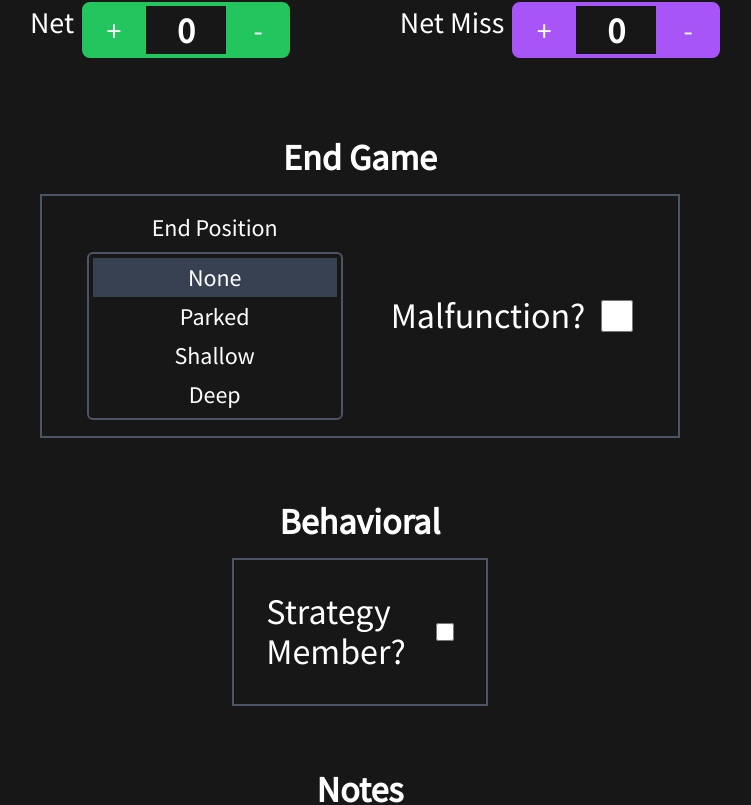
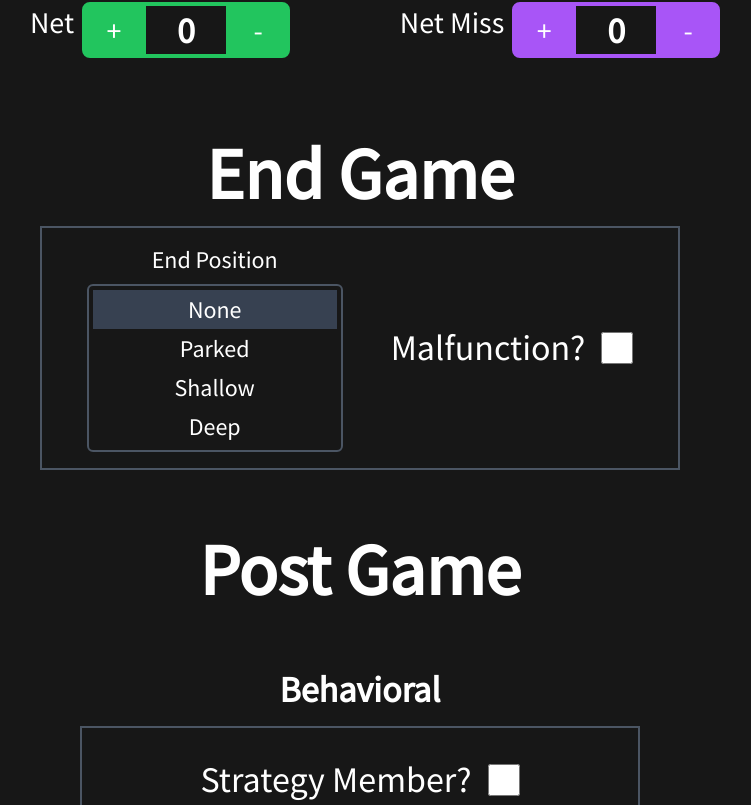
Before and after one commit to GockBlock64/frc1257-scouting, a Next.js app: page / in a window 1280 px wide. Shown: the part 2136-2941 px from the top of the page, without its empty margins (280-1031 px from the left). Built offline with nearby package versions, Linux system fonts and the light colour scheme.

Commit message:
minor changes

```diff
--- a/sections/EndGame.tsx
+++ b/sections/EndGame.tsx
@@ -8,7 +8,7 @@ const EndGame = ({}: EndGameProps): JSX.Element => {
   const { register, watch, setValue } = useFormContext();
   return (
     <>
-      <div className="flex items-center justify-center mt-16 mb-4 text-4xl font-semibold">
+      <div className="flex items-center justify-center mt-16 mb-4 text-7xl font-semibold">
         End Game
       </div>
       <div className="flex flex-col border-2 border-gray-600 w-96 md:w-1/2 mx-auto mb-16">
--- a/sections/PostGame.tsx
+++ b/sections/PostGame.tsx
@@ -34,11 +34,14 @@ const PostGame = (): JSX.Element => {
 
   return (
     <>
+      <div className="flex items-center justify-center mt-16 mb-4 text-7xl font-semibold">
+        Post Game
+      </div>
       {/* Strategy Scouting Section */}
       <div className="flex items-center justify-center mt-16 mb-4 text-4xl font-semibold">
         Behavioral
       </div>
-      <div className="flex flex-col w-min mx-auto border-2 border-gray-600 p-4">
+      <div className="flex flex-col w-[35rem] mx-auto border-2 border-gray-600 p-4">
         <Controller
           name="strategy_member"
           control={control}
@@ -60,14 +63,14 @@ const PostGame = (): JSX.Element => {
           <NumberButton
             id="stability"
             title="Stability"
-            className="border-green-500 bg-green-500"
+            className="border-purple-500 bg-purple-500"
             min={0}
             max={40}
           />
           <NumberButton
             id="intake"
             title="Intake"
-            className="border-purple-500 bg-purple-500"
+            className="border-green-500 bg-green-500"
             min={0}
             max={40}
           />
@@ -81,7 +84,7 @@ const PostGame = (): JSX.Element => {
           <NumberButton
             id="cycle_consistency"
             title="Cycle Consistency"
-            className="border-purple-500 bg-purple-500"
+            className="border-green-500 bg-green-500"
             min={0}
             max={40}
           />
@@ -107,8 +110,8 @@ const PostGame = (): JSX.Element => {
         <TextInput
           title="Notes (If you're asking, I made it not accept commas on purpose)"
           id="notes"
-          className="w-full"
-          rows={3}
+          className="w-[50rem]"
+          rows={5}
           validChars={/[a-zA-Z0-9 \./"';:()?!]/}
         />
       </div>
```
